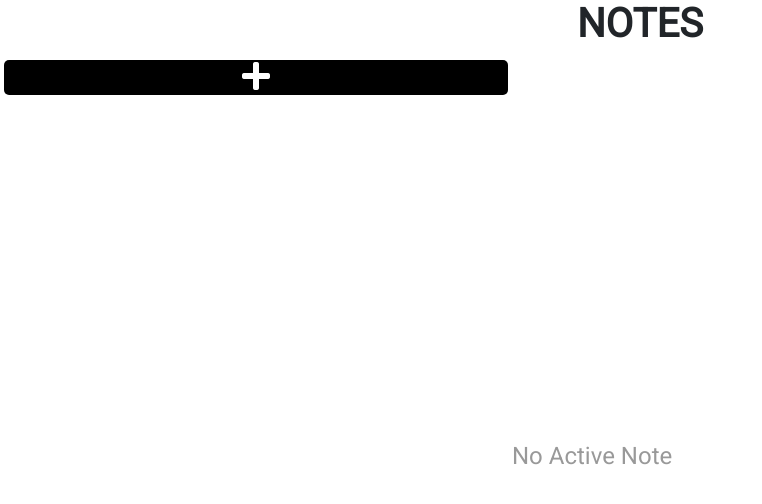
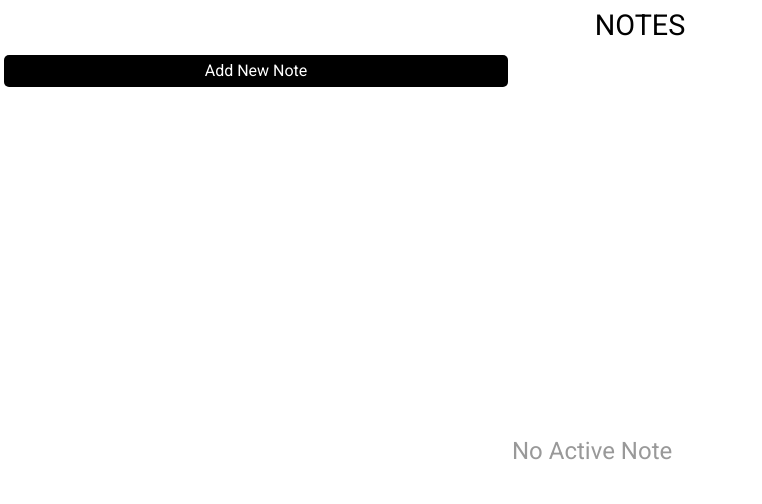
Before and after one commit to isiakaabd/react-notepad, a React (Create React App) app: page / in a window 1280 px wide. Shown: the top 504 px of the page, without its empty margins (0-762 px from the left). Built offline with nearby package versions, Linux system fonts and the light colour scheme.

Commit message:
adding saving option

```diff
--- a/src/App.css
+++ b/src/App.css
@@ -20,6 +20,7 @@ body {
 
 .sidebar-container {
   width: 40%;
+  max-height: 50vh !important;
 }
 
 .sidebar-header {
@@ -29,8 +30,10 @@ body {
   border: none;
   border-radius: 5px;
 }
-.header-button i {
-  align-self: center;
+.sidebar-header h6 {
+  font-weight: 300;
+  margin-bottom: 0;
+  padding: 0.4rem 0;
 }
 .sidebar-header:hover {
   cursor: pointer;
@@ -61,8 +64,13 @@ body {
   width: 100%;
   align-self: flex-start;
 }
-.left-items-content h6 {
+.left-items-content h6,
+.left-items-content p {
   text-align: left;
+  overflow-wrap: break-word;
+}
+.left-items-content p {
+  margin-bottom: 3px;
 }
 
 hr {
@@ -89,26 +97,23 @@ hr {
 }
 
 .inputarea {
-  height: 50vh;
-  width: 90%;
-
-  margin: auto;
-  margin-bottom: 30px;
+  width: 95%;
+  margin: 0 auto;
 }
-
-.inputarea input,
+.inputarea section > input,
 textarea {
   display: block;
   border: 1px solid #ddd;
   margin-bottom: 20px;
   width: 100%;
-  height: calc(50vh - 130px);
-  padding: 10px;
+  border-radius: 8px;
+  padding: 6px;
   font-size: inherit;
   font-family: inherit;
 }
+
 .inputarea input {
-  height: 50px;
+  height: 40px;
   font-size: 1rem;
 }
 .inputarea input:focus,
@@ -117,14 +122,17 @@ textarea {
   background-color: black;
   color: white;
 }
+
 /* preview */
 .preview {
   height: 50vh;
+  width: 100%;
 }
 .preview h2 {
   font-size: 20px;
   text-align: center;
   text-transform: uppercase;
+  overflow-wrap: break-word;
 }
 .preview .preview-body {
   width: 200px;
--- a/src/App.js
+++ b/src/App.js
@@ -22,11 +22,12 @@ const reducer = (state, action) => {
         ...state,
 
         activeNote: action.payload,
+        typingEffect: false,
         listOfNotes: [action.payload, ...state.listOfNotes],
       }
 
     case editNote:
-      return { ...state, activeNote: action.payload }
+      return { ...state, typingEffect: false, activeNote: action.payload }
 
     case deleteNote:
       return {
@@ -40,6 +41,7 @@ const reducer = (state, action) => {
     case updateNote:
       return {
         ...state,
+        typingEffect: true,
         activeNote: action.payload,
         listOfNotes: state.listOfNotes.map((note) => {
           if (note.id === action.payload.id) {
@@ -65,6 +67,7 @@ function App() {
     : {
         listOfNotes: [],
         activeNote: false,
+        typingEffect: false,
       }
 
   const [state, dispatch] = useReducer(reducer, initialstate)
--- a/src/components/Main.js
+++ b/src/components/Main.js
@@ -23,8 +23,9 @@ function Main() {
   if (!noteState.listOfNotes.length)
     return <div className="no-active-note">No Active Note</div>
   return (
-    <div className=" Main-menu m-auto d-flex flex-column">
+    <div className=" Main-menu d-flex flex-column">
       <div className="inputarea">
+        <section>
           <input
             autoCorrect="true"
             autoFocus
@@ -34,7 +35,10 @@ function Main() {
             placeholder="Note Title"
             onChange={(e) => onEditField('title', e.target.value)}
           />
+        </section>
+        <section>
           <textarea
+            rows="10"
             value={body}
             autoComplete="true"
             autoCapitalize="true"
@@ -42,6 +46,7 @@ function Main() {
             placeholder="Write your note here..."
             onChange={(e) => onEditField('body', e.target.value)}
           />
+        </section>
       </div>
       <hr style={{ marginTop: '20px' }} />
       <div className="preview">
--- a/src/components/Notes.js
+++ b/src/components/Notes.js
@@ -22,7 +22,7 @@ function Notes(props) {
       <div className="left-items-content">
         <h6>{title}</h6>
         <hr />
-        <p>{body && body.substring(0, 20)} </p>
+        <p>{body && body.substring(0, 20) + '..'} </p>
         <small>
           {new Date(dateModified).toLocaleDateString('en-GB', {
             hour: '2-digit',
--- a/src/components/Sidebar.js
+++ b/src/components/Sidebar.js
@@ -27,7 +27,7 @@ function Sidebar() {
         }
       >
         <div>
-          <i className="fas fa-plus fa-2x" />
+          <h6>Add New Note</h6>
         </div>
       </div>
       <div className="sidebar-body">
--- a/src/components/Title.js
+++ b/src/components/Title.js
@@ -1,11 +1,16 @@
-import React from 'react'
+import React, { useContext } from 'react'
+import { noteContext } from '../App'
 
 function Title() {
+  const noteContexts = useContext(noteContext)
+  const { noteState } = noteContexts
+  const { typingEffect } = noteState
   return (
-    <div>
-      <h2 className="text-center" style={Style}>
+    <div className=" container d-flex justify-content-center mt-2 align-items-center">
+      <h5 className="text-center" style={Style}>
         NOTES
-      </h2>
+      </h5>
+      <small style={{ p }}>{typingEffect ? 'saving..' : ''}</small>
     </div>
   )
 }
@@ -13,6 +18,10 @@ function Title() {
 export default React.memo(Title)
 
 const Style = {
-  fontSize: '40px',
-  fontWeight: '700',
+  fontSize: '1.8rem',
+  fontWeight: '500',
+  color: 'black',
 }
+const p = {
+  marginRight: '30px',
+}
```
Lines whose indentation alone changed are shown as unchanged.
